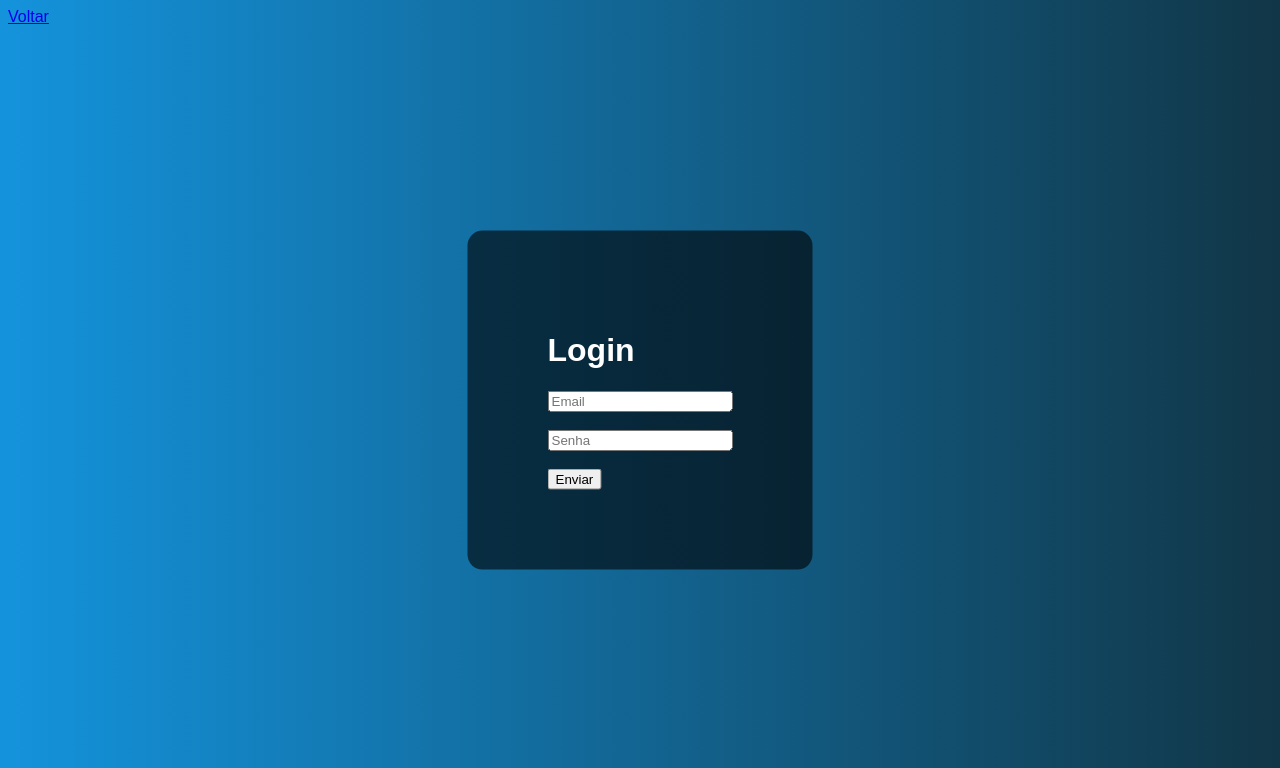
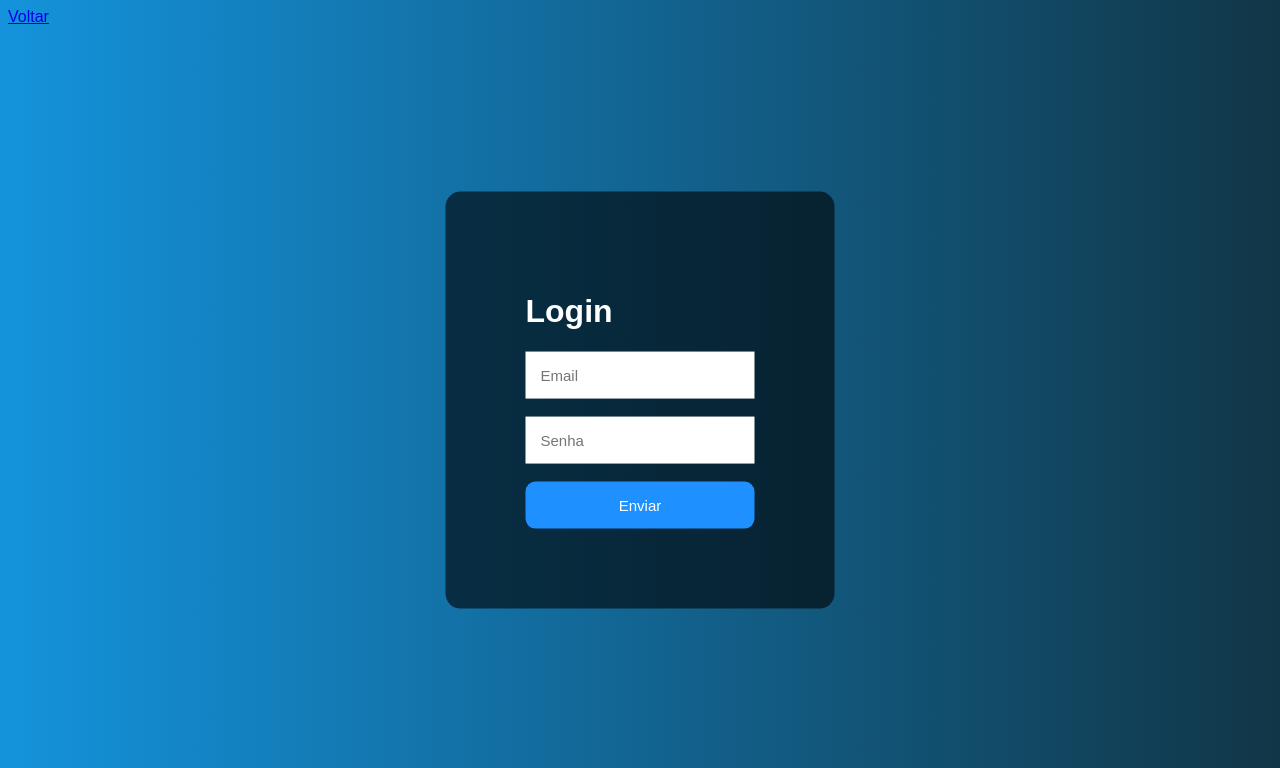
Before and after one commit to omartins-zs/formulario_database_php, a PHP site: page /login.php in a window 1280 px wide. Shown: the top 768 px of the page. Run offline with PHP 8.4, Linux system fonts and the light colour scheme.

Commit message:
Estilizando os Inputs da View de Login

```diff
--- a/login.php
+++ b/login.php
@@ -22,6 +22,29 @@
             border-radius: 15px;
             color: #fff;
         }
+
+        input {
+            padding: 15px;
+            border: none;
+            outline: none;
+            font-size: 15px;
+        }
+
+        .inputSubmit {
+            background-color: dodgerblue;
+            border: none;
+            padding: 15px;
+            width: 100%;
+            border-radius: 10px;
+            color: white;
+            font-size: 15px;
+
+        }
+
+        .inputSubmit:hover {
+            background-color: deepskyblue;
+            cursor: pointer;
+        }
     </style>
 </head>
 
```
